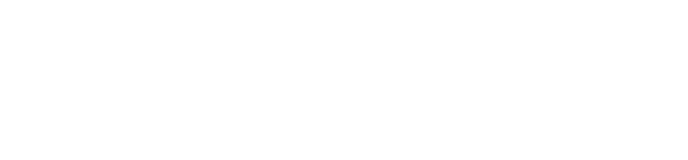
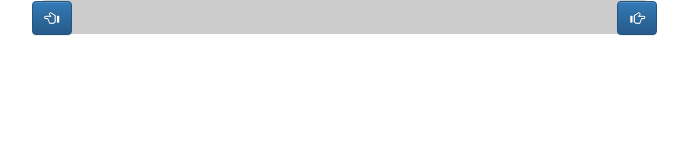
Before and after one commit to NickSugar/KnuthEcommerce, a plain HTML site: page public/index.html in a window 1280 px wide. Shown: the whole page, without its empty margins (186-874 px from the left). Drawn offline with nearby package versions, Linux system fonts and the light colour scheme; placeholder pictures from the web are drawn by us.

Commit message:
added carousel prototype

```diff
--- a/public/index.html
+++ b/public/index.html
@@ -13,14 +13,21 @@
   </head>
 
   <body>
-
-    <section>
-
+    <section class="row">
+      <div class="col-sm-2 col-md-2 col-lg-2">
+      </div>
+      <div class="container col-sm-6 col-md-6 col-lg-6">
+        <section class="carousel" width="600px" height="300px">
+          <button class="btn btn-primary leftCarousel glyphicon glyphicon-hand-left" type="button"></button>
+          <button class="btn btn-primary rightCarousel glyphicon glyphicon-hand-right" type="button"></button>
+        </section>
+      </div>
+      <div class="col-sm-2 col-md-2 col-lg-2">
+      </div>
     </section>
 
 
     <script src="https://ajax.googleapis.com/ajax/libs/jquery/1.12.4/jquery.min.js"></script>
-    <script src="https://maxcdn.bootstrapcdn.com/bootstrap/3.3.7/js/bootstrap.min.js" integrity="sha384-Tc5IQib027qvyjSMfHjOMaLkfuWVxZxUPnCJA7l2mCWNIpG9mGCD8wGNIcPD7Txa" crossorigin="anonymous"></script>
     <script src="./scripts/app.js"></script>
   </body>
 
--- a/public/scripts/app.js
+++ b/public/scripts/app.js
@@ -0,0 +1,39 @@
+$(document).ready(function () {
+
+  var productImages = [
+    'url("http://piq.codeus.net/static/media/userpics/piq_32381_400x400.png")',
+    'url("http://placehold.it/401x400")',
+    'url("http://placehold.it/402x400")',
+    'url("http://placehold.it/403x400")',
+    'url("http://placehold.it/404x400")',
+    'url("http://placehold.it/405x400")'
+  ]
+
+
+  var scroll = setInterval(carouselRight, 5000)
+
+  function carouselRight () {
+    var firstImage = productImages.shift()
+    productImages.push(firstImage)
+    $('.carousel').css('background-image', productImages[0])
+  }
+  $('.rightCarousel').on('click', function(){
+    clearInterval(scroll);
+    carouselRight();
+    scroll = setInterval(carouselRight, 5000);
+  })
+
+  function carouselLeft () {
+    var firstImage = productImages.pop()
+    productImages.unshift(firstImage)
+    $('.carousel').css('background-image', productImages[0])
+  }
+  $('.leftCarousel').on('click', function () {
+    clearInterval(scroll);
+    carouselLeft();
+    scroll = setInterval(carouselRight, 5000);
+  })
+
+
+
+})
--- a/public/style/main.css
+++ b/public/style/main.css
@@ -0,0 +1,13 @@
+.carousel {
+  display: flex;
+  align-items: center;
+  justify-content: space-between;
+
+  border-radius: 15px;
+  background-image: url('http://placehold.it/400x200');
+}
+
+.selCon {
+  height: 50%;
+  width: auto;
+}
```
Also changed, not shown: public/checkout.html (+0 -1 lines), public/products.html (+0 -1 lines), public/img/copper.png (added).
